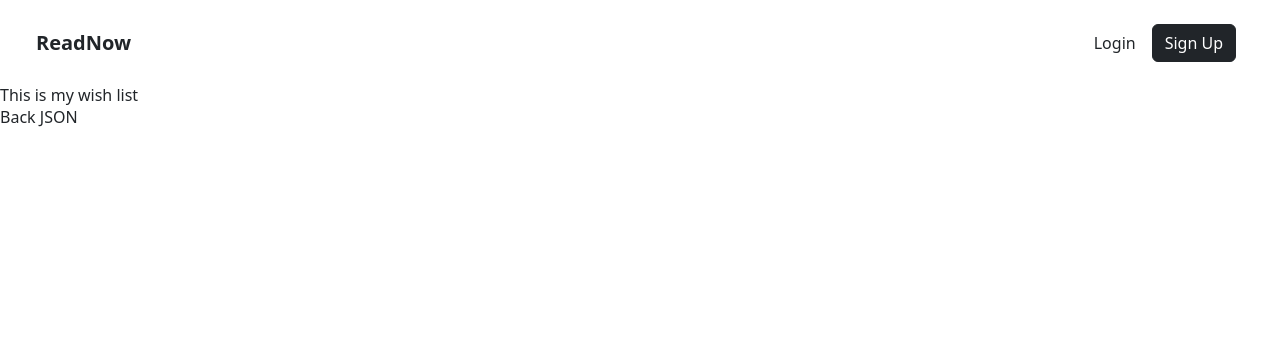
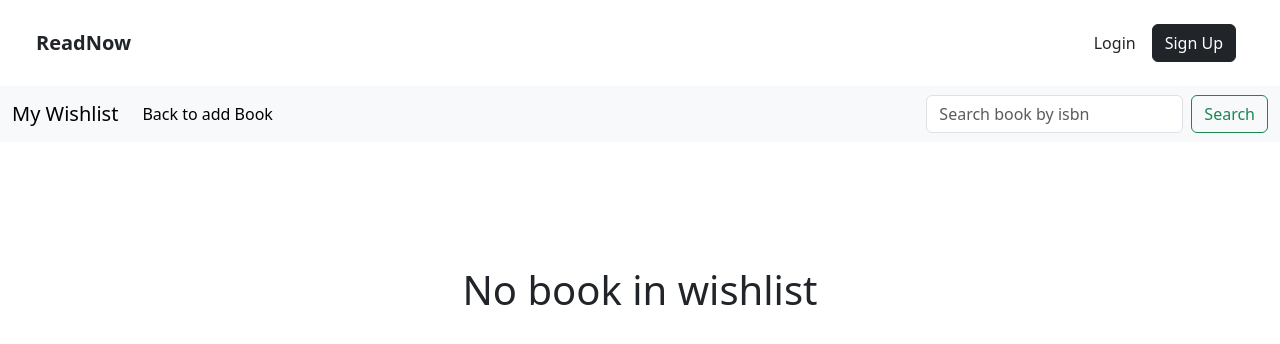
Before and after one commit to ReadNow-C14/MainApp-ReadNow, a Django app: page /wishlist/my-wishlist/ in a window 1280 px wide. Shown: the top 344 px of the page. Run offline with Django 4.2, Linux system fonts and the light colour scheme; data that the repository does not hold is empty; some libraries are stand-ins or nearby versions.

Commit message:
style (books, wishlist): add style

```diff
--- a/wishlist/templates/wishlist.html
+++ b/wishlist/templates/wishlist.html
@@ -7,9 +7,29 @@
     <script src="https://cdn.jsdelivr.net/npm/bootstrap@5.3.2/dist/js/bootstrap.min.js" integrity="sha384-BBtl+eGJRgqQAUMxJ7pMwbEyER4l1g+O15P+16Ep7Q9Q+zqX6gSbd85u4mG4QzX+" crossorigin="anonymous"></script>
 {% endblock meta %}
 {% block content %}
-    <h1>This is my wish list</h1>
-    <a href="../">Back</a>
-    <a href="/wishlist/get-wishlist">JSON</a>
+    <nav class="navbar navbar-expand-lg bg-body-tertiary">
+        <div class="container-fluid">
+            <a class="navbar-brand" href="">My Wishlist</a>
+            <button class="navbar-toggler" type="button" data-bs-toggle="collapse" data-bs-target="#navbarSupportedContent" aria-controls="navbarSupportedContent" aria-expanded="false" aria-label="Toggle navigation">
+                <span class="navbar-toggler-icon"></span>
+            </button>
+            <div class="collapse navbar-collapse" id="navbarSupportedContent">
+                <ul class="navbar-nav me-auto mb-2 mb-lg-0">
+                    <li class="nav-item">
+                        <a class="nav-link active" aria-current="page" href="../">Back to add Book</a>
+                    </li>
+                </ul>
+                <form class="d-flex" role="search">
+                    <input class="form-control me-2" type="search" id="search_bar" placeholder="Search book by isbn" aria-label="Search">
+                    <button class="btn btn-outline-success" type="submit" onclick="search_book()">Search</button>
+                </form>
+            </div>
+        </div>
+    </nav>
+    <br>
+
+
+
     <div class="container">
         <div class="row row-cols-1 g-4" id="wishlist_body_card">
             <!-- diisi dengan refreshProducts -->
@@ -69,6 +89,13 @@
                 </div>
                 `
             });
+            if (htmlString ===``){
+                htmlString = `\n
+                <center>
+                    <h1 style="font-size:250%; padding-top:100px;">No book in wishlist</h1>
+                </center>
+                `
+            }
             document.getElementById("wishlist_body_card").innerHTML = htmlString
         }
         refreshMyWishlist()
```
Also changed, not shown: wishlist/templates/books.html (+34 -8 lines).
